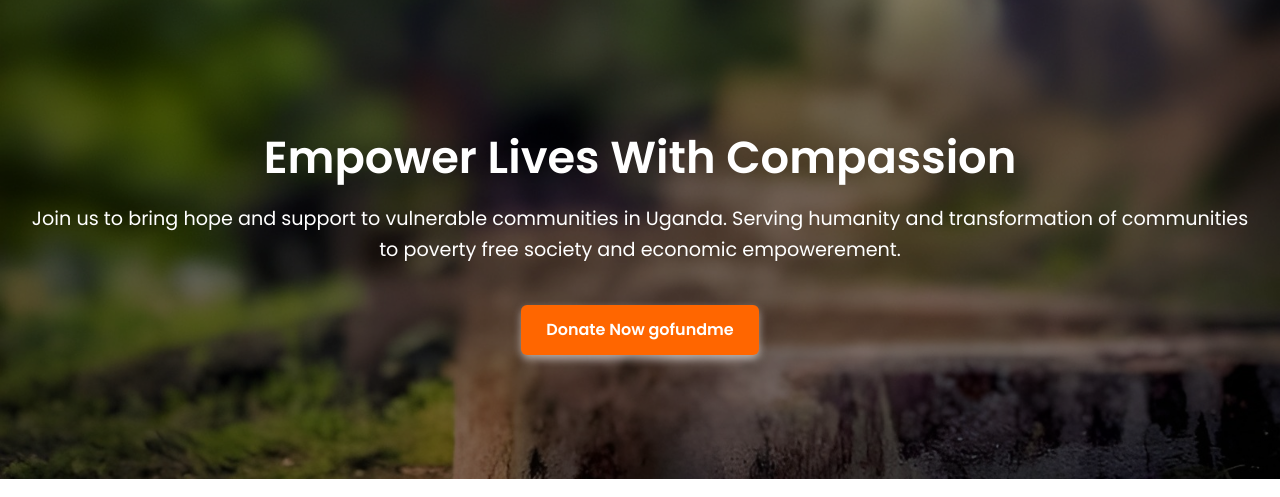
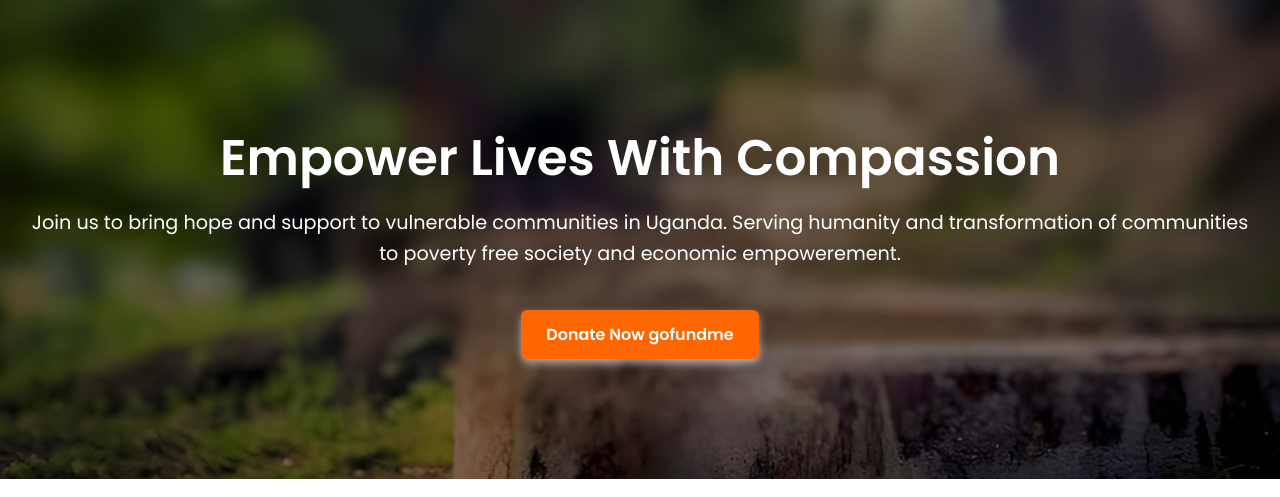
Before and after one commit to hamzadrnow/sajad, a plain HTML site: page index.html in a window 1280 px wide. Shown: the part 142-639 px from the top of the page. Drawn offline with Linux system fonts and the light colour scheme.

Commit message:
Update index.html

```diff
--- a/index.html
+++ b/index.html
@@ -25,7 +25,7 @@
   </header>
   <section class="hero">
     <div class="hero-content">
-      <h1>Empower Lives With Compassion</h1>
+      <h1 style="font-size:50px;">Empower Lives With Compassion</h1>
       <p>Join us to bring hope and support to vulnerable communities in Uganda. Serving humanity and transformation of communities to poverty free society and economic empowerement.</p>
       <a href="https://www.gofundme.com/f/building-mosques-and-providing-essential-aid/wa/s?utm_campaign=fp_sharesheet&utm_medium=customer&utm_source=whatsapp&lang=en_GB" class="btn">Donate Now gofundme</a>
     </div>
```
